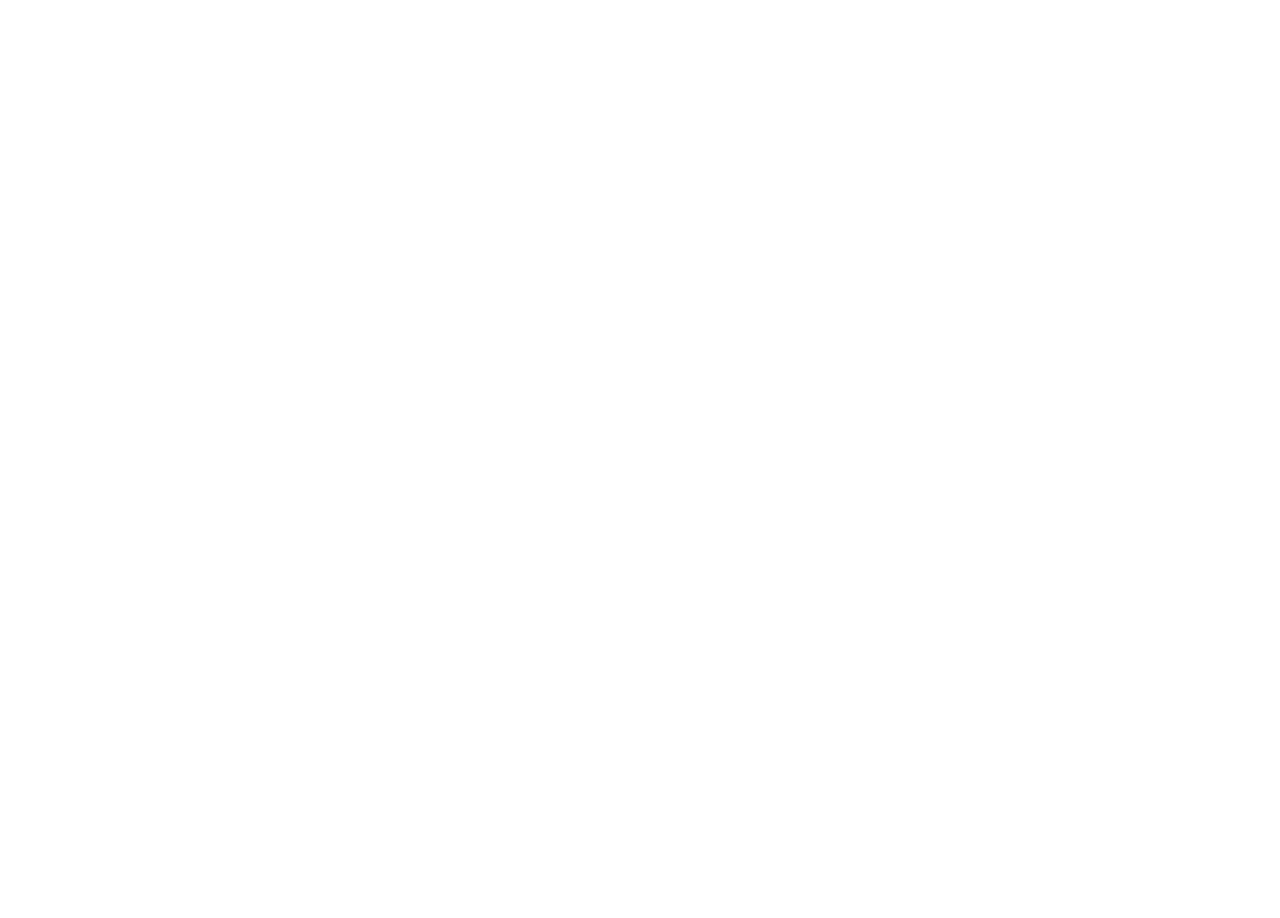
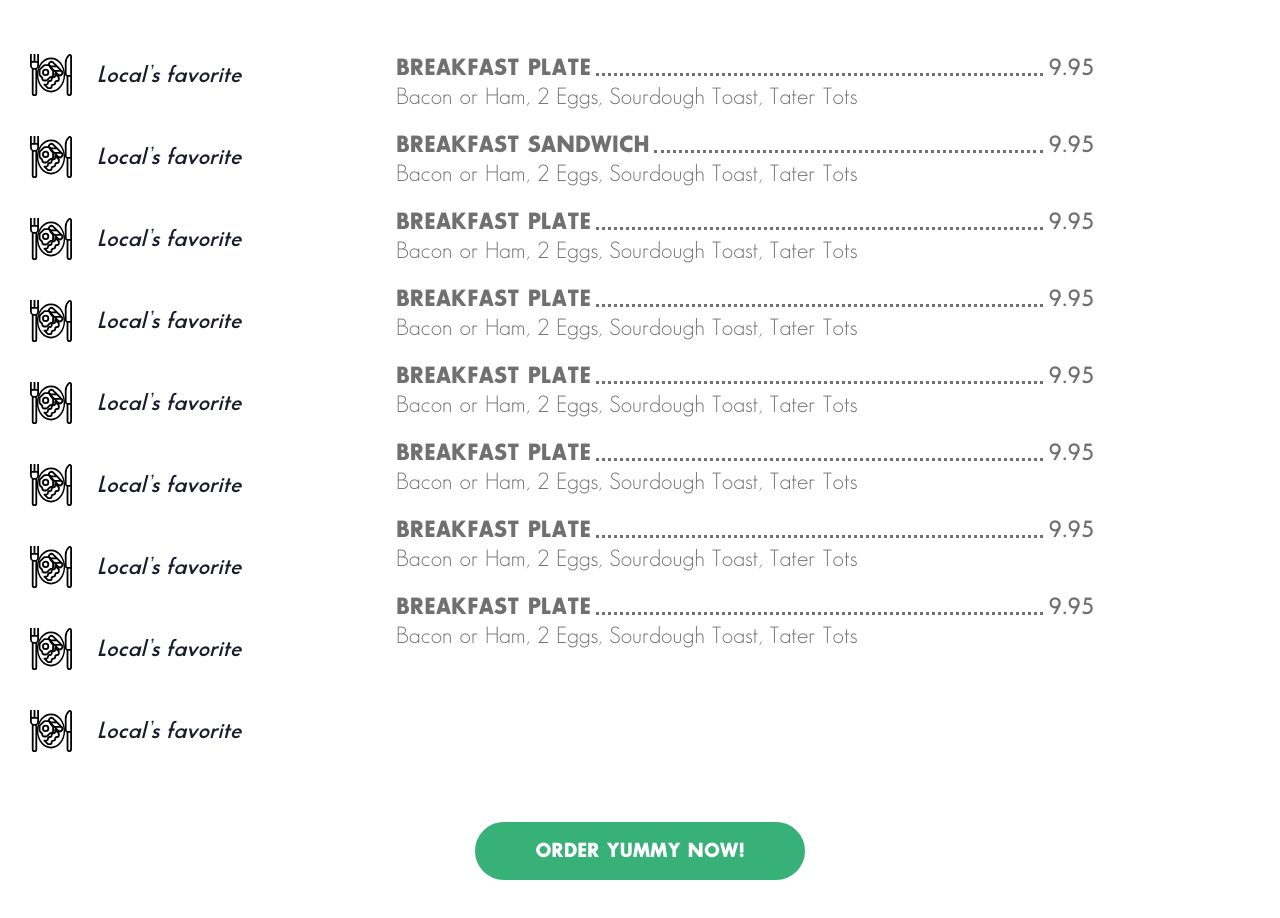
Before and after one commit to ustiuzhanin/yogis, a React (Create React App) app: page / in a window 1280 px wide. Shown: the part 2540-3458 px from the top of the page. Before the commit the page ends 2410 px from the top, so only its background shows below. Built offline with nearby package versions, Linux system fonts and the light colour scheme.

Commit message:
add menu section

```diff
--- a/src/components/home/home.js
+++ b/src/components/home/home.js
@@ -2,8 +2,8 @@
 import Header from "../header/header"
 import WelcomeScreen from "../welcome-screen/welcome-screen"
 import WhyUs from "../why-us/why-us"
-
 import Advantages from "../advantages/advantages"
+import MenuSection from "../menu-section/menu-section"
 
 const Home = () => {
   return (
@@ -13,6 +13,7 @@
         <WelcomeScreen />
         <WhyUs />
         <Advantages />
+        <MenuSection />
       </main>
     </section>
   )
--- /dev/null
+++ b/src/components/menu-section/menu-section.js
@@ -0,0 +1,167 @@
+import React from "react"
+
+import { ReactComponent as LocalsFavorite } from "../../icons/locals-favorite.svg"
+
+const MenuSection = () => {
+  return (
+    <section className="menu wrapper">
+      <h2 className="menu__header">
+        Our <span className="highlight-color">Menu</span>
+      </h2>
+
+      <div className="menu__wrapper">
+        <ul className="menu__category-list">
+          <li className="menu__category-item">
+            <a className="menu__category-link" href="/">
+              <LocalsFavorite className="menu__category-img" />
+              Local’s favorite
+            </a>
+          </li>
+          <li className="menu__category-item">
+            <a className="menu__category-link" href="/">
+              <LocalsFavorite className="menu__category-img" />
+              Local’s favorite
+            </a>
+          </li>
+          <li className="menu__category-item">
+            <a className="menu__category-link" href="/">
+              <LocalsFavorite className="menu__category-img" />
+              Local’s favorite
+            </a>
+          </li>
+          <li className="menu__category-item">
+            <a className="menu__category-link" href="/">
+              <LocalsFavorite className="menu__category-img" />
+              Local’s favorite
+            </a>
+          </li>
+          <li className="menu__category-item">
+            <a className="menu__category-link" href="/">
+              <LocalsFavorite className="menu__category-img" />
+              Local’s favorite
+            </a>
+          </li>
+          <li className="menu__category-item">
+            <a className="menu__category-link" href="/">
+              <LocalsFavorite className="menu__category-img" />
+              Local’s favorite
+            </a>
+          </li>
+          <li className="menu__category-item">
+            <a className="menu__category-link" href="/">
+              <LocalsFavorite className="menu__category-img" />
+              Local’s favorite
+            </a>
+          </li>
+          <li className="menu__category-item">
+            <a className="menu__category-link" href="/">
+              <LocalsFavorite className="menu__category-img" />
+              Local’s favorite
+            </a>
+          </li>
+          <li className="menu__category-item">
+            <a className="menu__category-link" href="/">
+              <LocalsFavorite className="menu__category-img" />
+              Local’s favorite
+            </a>
+          </li>
+        </ul>
+        <ul className="menu__dish-list">
+          <li className="menu__dish-item">
+            <b className="menu__dish-name">Breakfast plate</b>
+            <span className="menu__dots" />
+            <span className="menu__dish-price">9.95</span>
+            <p className="menu__dish-desc">
+              Bacon or Ham, 2 Eggs, Sourdough Toast, Tater Tots
+            </p>
+          </li>
+          <li className="menu__dish-item">
+            <b className="menu__dish-name">Breakfast sandwich</b>
+            <span className="menu__dots" />
+            <span className="menu__dish-price">9.95</span>
+            <p className="menu__dish-desc">
+              Bacon or Ham, 2 Eggs, Sourdough Toast, Tater Tots
+            </p>
+          </li>
+          <li className="menu__dish-item">
+            <b className="menu__dish-name">Breakfast plate</b>
+            <span className="menu__dots" />
+            <span className="menu__dish-price">9.95</span>
+            <p className="menu__dish-desc">
+              Bacon or Ham, 2 Eggs, Sourdough Toast, Tater Tots
+            </p>
+          </li>
+          <li className="menu__dish-item">
+            <b className="menu__dish-name">Breakfast plate</b>
+            <span className="menu__dots" />
+            <span className="menu__dish-price">9.95</span>
+            <p className="menu__dish-desc">
+              Bacon or Ham, 2 Eggs, Sourdough Toast, Tater Tots
+            </p>
+          </li>
+          <li className="menu__dish-item">
+            <b className="menu__dish-name">Breakfast plate</b>
+            <span className="menu__dots" />
+            <span className="menu__dish-price">9.95</span>
+            <p className="menu__dish-desc">
+              Bacon or Ham, 2 Eggs, Sourdough Toast, Tater Tots
+            </p>
+          </li>
+          <li className="menu__dish-item">
+            <b className="menu__dish-name">Breakfast plate</b>
+            <span className="menu__dots" />
+            <span className="menu__dish-price">9.95</span>
+            <p className="menu__dish-desc">
+              Bacon or Ham, 2 Eggs, Sourdough Toast, Tater Tots
+            </p>
+          </li>
+          <li className="menu__dish-item">
+            <b className="menu__dish-name">Breakfast plate</b>
+            <span className="menu__dots" />
+            <span className="menu__dish-price">9.95</span>
+            <p className="menu__dish-desc">
+              Bacon or Ham, 2 Eggs, Sourdough Toast, Tater Tots
+            </p>
+          </li>
+          <li className="menu__dish-item">
+            <b className="menu__dish-name">Breakfast plate</b>
+            <span className="menu__dots" />
+            <span className="menu__dish-price">9.95</span>
+            <p className="menu__dish-desc">
+              Bacon or Ham, 2 Eggs, Sourdough Toast, Tater Tots
+            </p>
+          </li>
+          <li className="menu__dish-item">
+            <b className="menu__dish-name">Breakfast plate</b>
+            <span className="menu__dots" />
+            <span className="menu__dish-price">9.95</span>
+            <p className="menu__dish-desc">
+              Bacon or Ham, 2 Eggs, Sourdough Toast, Tater Tots
+            </p>
+          </li>
+          <li className="menu__dish-item">
+            <b className="menu__dish-name">Breakfast plate</b>
+            <span className="menu__dots" />
+            <span className="menu__dish-price">9.95</span>
+            <p className="menu__dish-desc">
+              Bacon or Ham, 2 Eggs, Sourdough Toast, Tater Tots
+            </p>
+          </li>
+          <li className="menu__dish-item">
+            <b className="menu__dish-name">Breakfast plate</b>
+            <span className="menu__dots" />
+            <span className="menu__dish-price">9.95</span>
+            <p className="menu__dish-desc">
+              Bacon or Ham, 2 Eggs, Sourdough Toast, Tater Tots
+            </p>
+          </li>
+        </ul>
+      </div>
+      <a href="/" className="menu__btn btn">
+        Order Yummy Now!
+      </a>
+    </section>
+  )
+}
+
+export default MenuSection
--- a/src/index.css
+++ b/src/index.css
@@ -402,6 +402,135 @@
   font-weight: 600;
 }
 
+.menu {
+  display: flex;
+  flex-direction: column;
+  margin-bottom: 70px;
+}
+
+.menu__header {
+  margin-bottom: 100px;
+
+  text-align: center;
+  font-size: 48px;
+  text-transform: capitalize;
+}
+
+.menu__wrapper {
+  display: flex;
+  margin-bottom: 30px;
+}
+
+.menu__category-list {
+  width: 30%;
+  margin: 0;
+  padding: 0;
+
+  list-style-type: none;
+}
+
+.menu__category-item {
+  margin-bottom: 40px;
+
+  font-size: 25px;
+  font-style: italic;
+  font-weight: 600;
+}
+
+.menu__category-link {
+  display: flex;
+  align-items: center;
+
+  color: #1a1c2d;
+  text-decoration: none;
+}
+
+.menu__category-img {
+  margin-right: 30px;
+}
+
+.menu__category-item:hover .menu__category-link {
+  color: #38b179;
+}
+
+.menu__category-item:hover .menu__category-img {
+  fill: #38b179;
+}
+
+.menu__dish-list {
+  width: 63%;
+  max-height: 600px;
+  overflow-y: scroll;
+
+  margin: 0;
+  padding: 0;
+  padding-right: 100px;
+
+  list-style-type: none;
+
+  font-size: 25px;
+  color: #707070;
+}
+
+.menu__dish-item {
+  display: flex;
+  flex-wrap: wrap;
+  align-items: flex-end;
+}
+
+.menu__dish-name {
+  font-weight: 800;
+  text-transform: uppercase;
+  line-height: 30px;
+}
+
+.menu__dish-price {
+  margin-left: auto;
+
+  line-height: 30px;
+  font-weight: 600;
+}
+
+.menu__dots {
+  margin-bottom: 8px;
+  margin-left: 5px;
+  margin-right: 5px;
+  flex-grow: 1;
+
+  border-style: dotted;
+  border-color: #707070;
+  border-image-source: url('./icons/dot.svg');
+
+  border-image-repeat: round;
+  border-width: 0 0 3.5px 0;
+}
+
+.menu__dish-desc {
+  width: 100%;
+  margin-top: 3px;
+}
+
+.menu__dish-list::-webkit-scrollbar {
+  /* -webkit-appearance: none; */
+  width: 16px;
+}
+
+.menu__dish-list::-webkit-scrollbar-thumb {
+  border-radius: 10px;
+  background-color: #ffffff;
+  border: 2px solid #38b179;
+}
+
+.menu__dish-list::-webkit-scrollbar-track {
+  border-radius: 10px;
+
+  background-color: #38b179;
+}
+
+.menu__btn {
+  margin: 0 auto;
+}
+
 @media (max-width: 1439px) {
   .welcome-screen__header {
     font-size: 45px;
@@ -450,6 +579,19 @@
     width: 150px;
 
     font-size: 26px;
+  }
+
+  .menu__category-img {
+    margin-right: 25px;
+  }
+
+  .menu__category-item {
+    font-size: 23px;
+  }
+
+  .menu__dish-list {
+    padding-right: 70px;
+    font-size: 23px;
   }
 }
 
@@ -546,6 +688,27 @@
     margin-left: -15px;
 
     font-size: 16px;
+  }
+
+  .menu__header {
+    font-size: 45px;
+  }
+
+  .menu__category-img {
+    width: 35px;
+    margin-right: 10px;
+  }
+
+  .menu__category-item {
+    margin-bottom: 20px;
+
+    font-size: 17px;
+  }
+
+  .menu__dish-list {
+    padding-right: 20px;
+
+    font-size: 17px;
   }
 }
 
@@ -717,4 +880,30 @@
 
     font-size: 14px;
   }
+
+  .menu__header {
+    margin-bottom: 32px;
+
+    font-size: 20px;
+  }
+
+  .menu__category-list{
+    display: flex;
+    flex-wrap: wrap;
+    justify-content: center;
+    width: 100%;
+  }
+
+  .menu__category-item {
+    margin: 20px;
+  }
+
+  .menu__category-link {
+    display: flex;
+    justify-content: center;
+  }
+
+  .menu__dish-list {
+    display: none;
+  }
 }
```
Also changed, not shown: src/icons/dot.svg (added), src/icons/locals-favorite.svg (added).
